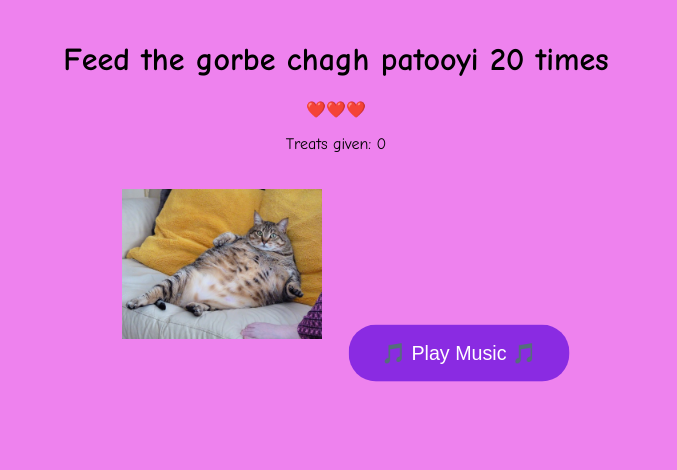
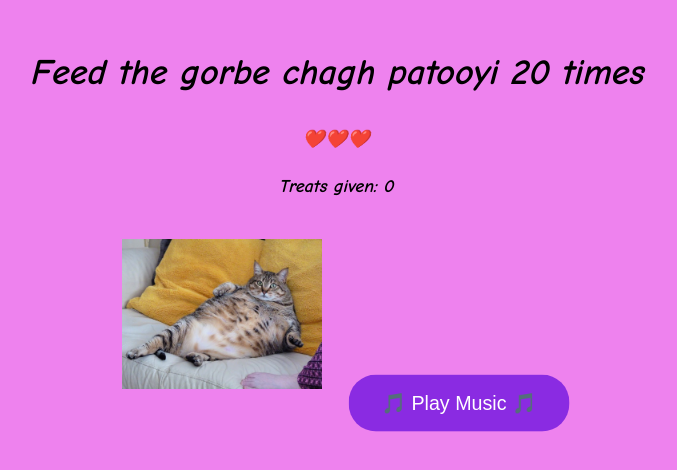
Before and after one commit to Amiralimo/FatCatValentine, a plain HTML site: page index.html in a window 1280 px wide. Shown: the whole page, without its empty margins (304-981 px from the left). Drawn offline with Linux system fonts and the light colour scheme.

Commit message:
Update index.html

```diff
--- a/index.html
+++ b/index.html
@@ -5,13 +5,15 @@
     <meta name="viewport" content="width=device-width, initial-scale=1.0"> <!-- Mobile-friendly viewport -->
     <style>
         body {
-            background-color: violet; /* Violet background */
-            text-align: center;
-            font-family: "Comic Sans MS", sans-serif;
-            font-style: normal;
-            font-weight: normal;
-            margin: 0;
-            padding: 0;
+          background-color: violet;
+          text-align: center;
+          font-family: "Comic Sans MS", sans-serif; /* Ensures Comic Sans MS */
+          font-style: italic; /* Makes it italic */
+          font-weight: 600; /* Slightly thicker for better readability */
+          font-size: 18px; /* Optimized for mobile readability */
+          line-height: 1.6; /* Adds spacing for better legibility */
+          margin: 0;
+          padding: 0;
         }
         #cat {
             width: 200px;
```
